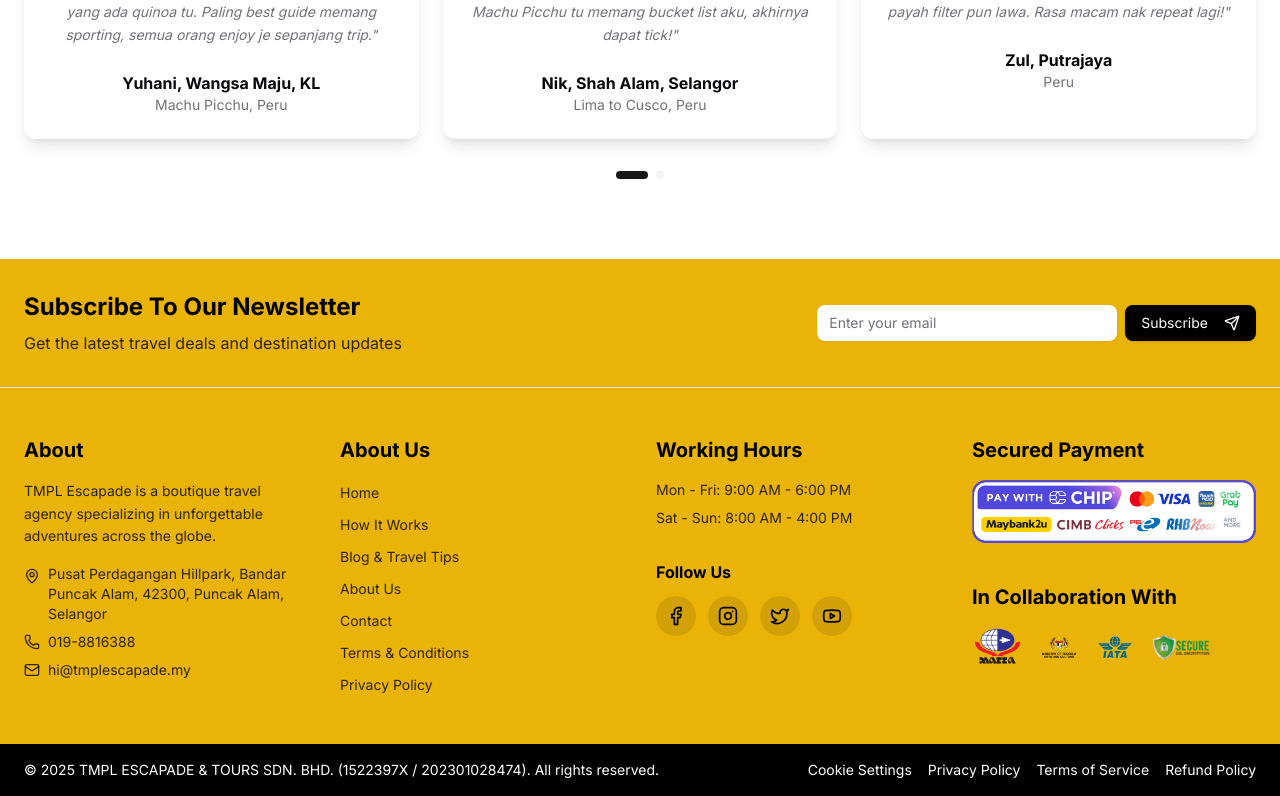
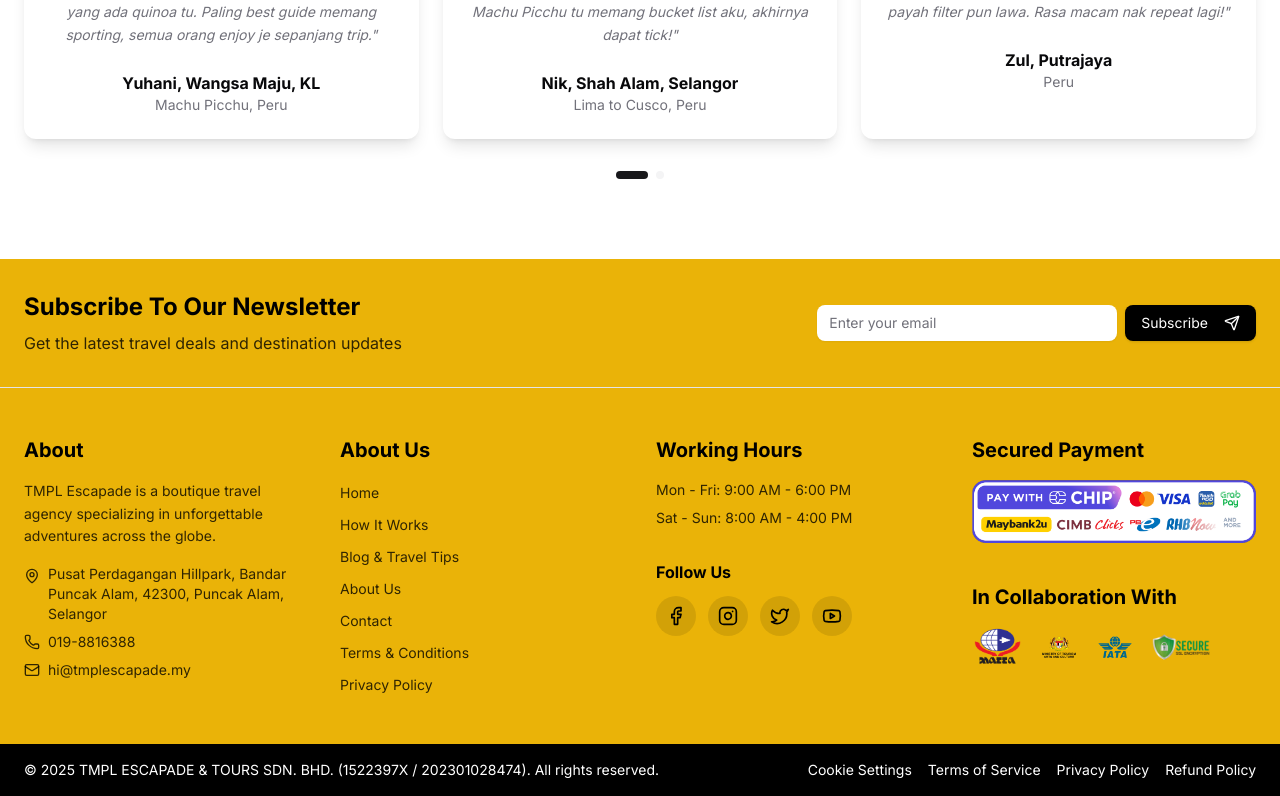
Before and after one commit to Ridhuanshah/TMPL, a React (Vite) app: page / in a window 1280 px wide. Shown: the part 3111-3907 px from the top of the page. Built offline with nearby package versions, Linux system fonts and the light colour scheme; no server answers.

Commit message:
chore: Reorder footer legal links
Changed order from:
Cookie Settings | Privacy Policy | Terms of Service | Refund Policy

To:
Cookie Settings | Terms of Service | Privacy Policy | Refund Policy

```diff
--- a/src/polymet/components/customer-footer.tsx
+++ b/src/polymet/components/customer-footer.tsx
@@ -202,16 +202,16 @@ export function CustomerFooter({ className = "" }: CustomerFooterProps) {
                 Cookie Settings
               </Link>
               <Link
+                to="/terms"
+                className="hover:text-yellow-500 transition-colors"
+              >
+                Terms of Service
+              </Link>
+              <Link
                 to="/privacy"
                 className="hover:text-yellow-500 transition-colors"
               >
                 Privacy Policy
-              </Link>
-              <Link
-                to="/terms"
-                className="hover:text-yellow-500 transition-colors"
-              >
-                Terms of Service
               </Link>
               <Link
                 to="/refund"
```
